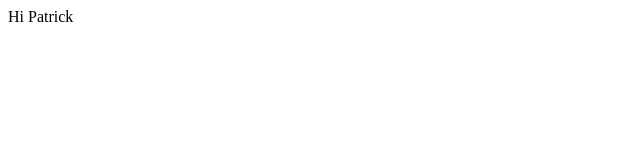
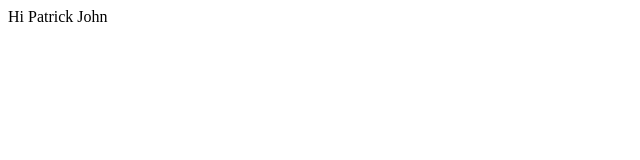
Before and after one commit to pijrodriguez/ACIT1620, a plain HTML site: page index.html in a window 1280 px wide. Shown: the full height of the page, 0-640 px from the left. Drawn offline with Linux system fonts and the light colour scheme.

Commit message:
added John

```diff
--- a/index.html
+++ b/index.html
@@ -4,6 +4,6 @@
         <title>Document</title>
     </head>
     <body>
-    Hi Patrick
+    Hi Patrick John
     </body>
 </html>
```
